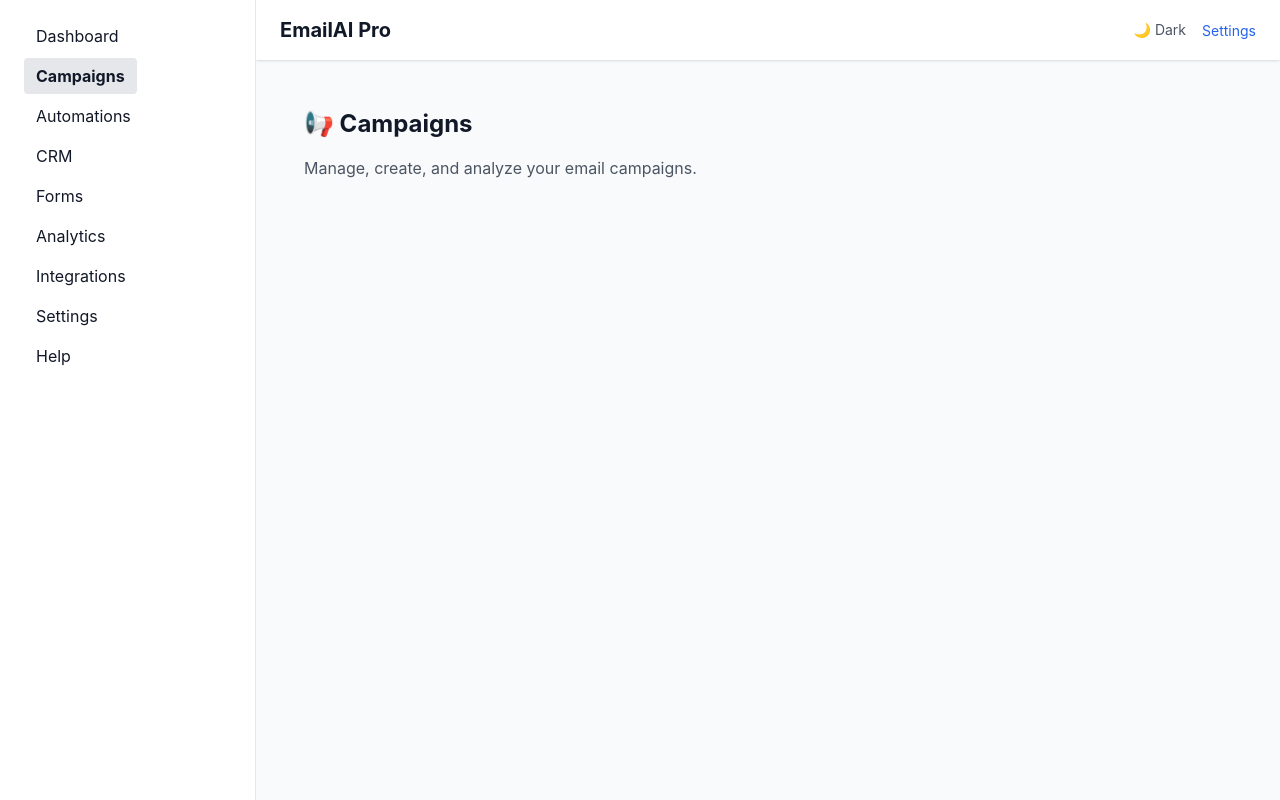
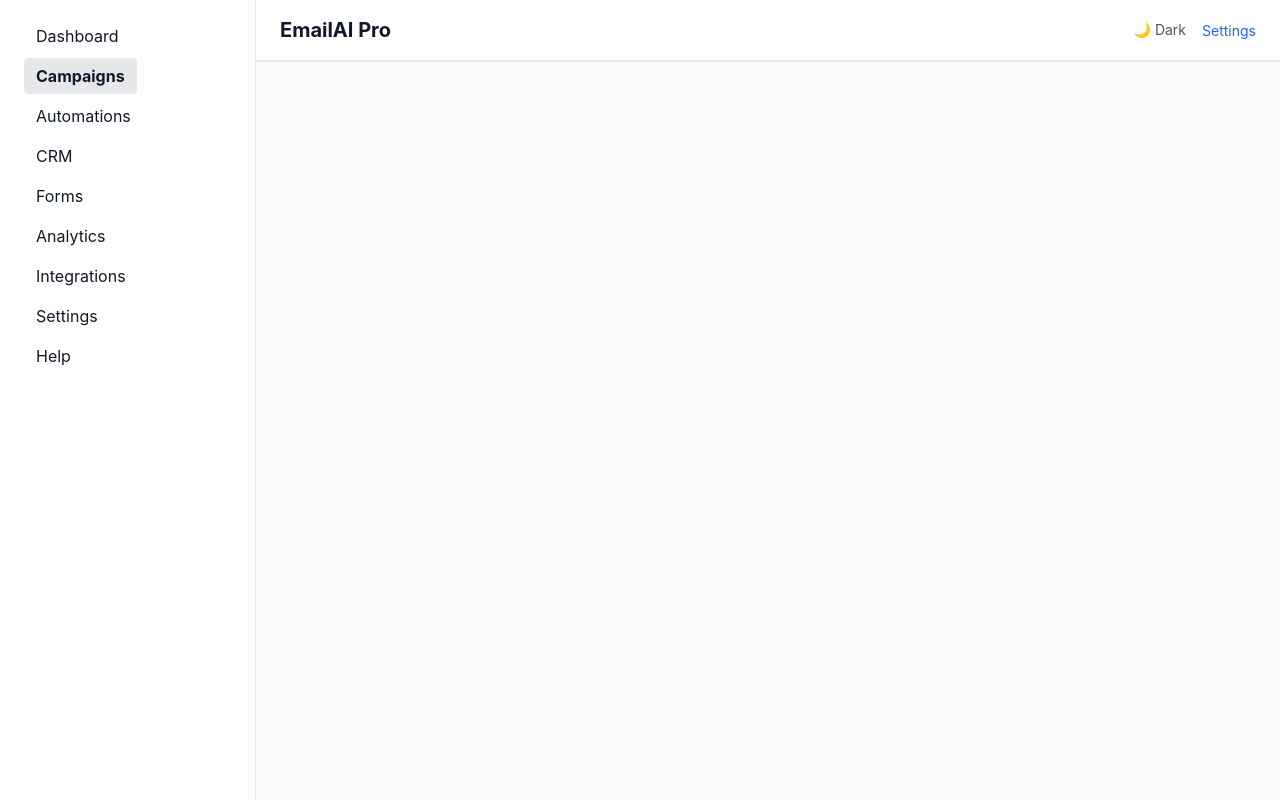
Before and after one commit to rasulAbacco/email-saas-platform, a Next.js app in the folder client/: page /dashboard/campaigns in a window 1280 px wide. Built offline with nearby package versions, Linux system fonts and the light colour scheme.

Commit message:
update files

```diff
--- a/client/components/Navbar.jsx
+++ b/client/components/Navbar.jsx
@@ -4,6 +4,7 @@ import Link from 'next/link';
 import { FiSun, FiMoon } from 'react-icons/fi';
 import { FaRocket, FaTags, FaInfoCircle, FaSignInAlt, FaUserPlus, FaHome } from 'react-icons/fa';
 import styles from '../styles/navigation.module.css';
+import { RiBarChartBoxAiFill } from "react-icons/ri";
 
 export default function Navbar() {
     const [theme, setTheme] = useState('light');
@@ -38,6 +39,9 @@ export default function Navbar() {
                 <Link href="/About" className={styles.navLink}>
                     <FaInfoCircle className="inline-block mr-1" /> About
                 </Link>
+                <Link href="/Integrations" className={styles.navLink}>
+                    <RiBarChartBoxAiFill className="inline-block mr-1" /> Intergrations
+                </Link>
                 <Link href="/login" className={styles.navLink}>
                     <FaSignInAlt className="inline-block mr-1" /> Login
                 </Link>
--- a/client/pages/dashboard/campaigns.jsx
+++ b/client/pages/dashboard/campaigns.jsx
@@ -1,13 +1,12 @@
-import Head from 'next/head';
-import DashboardLayout from '../../components/DashboardLayout';
+import Head from "next/head";
+import DashboardLayout from "../../components/DashboardLayout";
 export default function CampaignsPage() {
-    return (
-        <DashboardLayout>
-            <Head><title>Campaigns - EmailAI Pro</title></Head>
-            <div className="p-6">
-                <h1 className="text-2xl font-bold mb-4">📢 Campaigns</h1>
-                <p className="text-gray-600 dark:text-gray-300">Manage, create, and analyze your email campaigns.</p>
-            </div>
-        </DashboardLayout>
-    );
+  return (
+    <DashboardLayout>
+      <Head>
+        <title>Campaigns - EmailAI Pro</title>
+      </Head>
+
+    </DashboardLayout>
+  );
 }
--- a/client/pages/signup.jsx
+++ b/client/pages/signup.jsx
@@ -23,7 +23,7 @@ export default function Signup() {
         setLoading(true);
         try {
             await registerUserToStore(form); // ✅ Use Zustand register
-            router.push('/dashboard');
+            router.push('/login');
         } catch (err) {
             console.error(err);
             setError(err?.response?.data?.message || 'Signup failed');
--- a/client/styles/navigation.module.css
+++ b/client/styles/navigation.module.css
@@ -5,7 +5,7 @@
     top: 1rem;
     left: 50%;
     transform: translateX(-50%);
-    width: 70%;
+    width: 90%;
     max-width: 1200px;
     padding: 0.7rem 3rem;
     border-radius: 1.5rem;
--- /dev/null
+++ b/package.json
@@ -0,0 +1,5 @@
+{
+  "dependencies": {
+    "lenis": "^1.3.8"
+  }
+}
```
Also changed, not shown: 1 other file (tests, documents, lock files or other folders).
